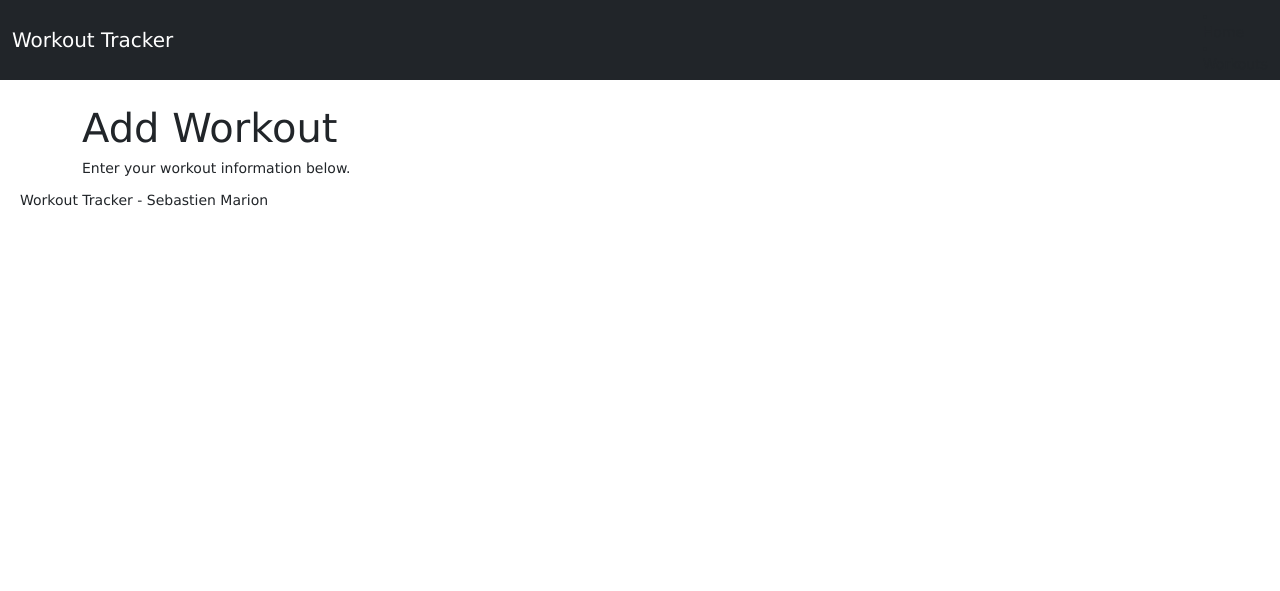
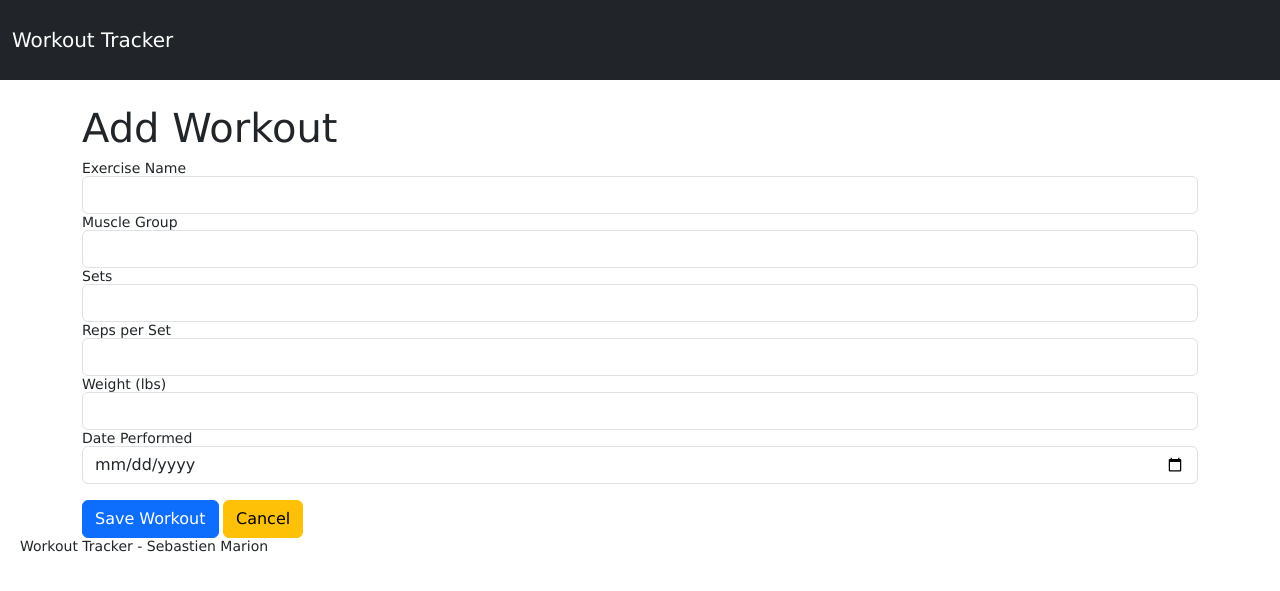
Before and after one commit to sebastienmarion1/INFR3120-Workout-Tracker-A3, a Node server app: page /workouts/add in a window 1280 px wide. Shown: the top 591 px of the page. Run offline with Node 20, Linux system fonts and the light colour scheme; some libraries are stand-ins or nearby versions.

Commit message:
Added workout create form, editing, deleting, and delete confirmation

```diff
--- a/routes/workouts.js
+++ b/routes/workouts.js
@@ -26,4 +26,75 @@ router.get('/add', function(req, res, next) {
   res.render('addWorkout', { title: 'Add Workout' });
 });
 
+//ADAPTED AGAIN FROM NOV 16TH CRUD LECTURE POST route
+router.post('/add', async function(req, res, next) {
+  try {
+    //this is the building workout part, every section
+    let newWorkout = Workout({
+      exerciseName: req.body.exerciseName,
+      muscleGroup: req.body.muscleGroup,
+      sets: req.body.sets,
+      reps: req.body.reps,
+      weight: req.body.weight,
+      date: req.body.date
+    });
+
+    //this will save the workout and add it to the list
+    await Workout.create(newWorkout);
+    res.redirect('/workouts');
+  } catch (error) {
+    next(error);
+  }
+});
+
+//taken from the /edit/:id route in the lecture
+router.get('/edit/:id', async function(req, res, next) {
+  try {
+    let workout = await Workout.findById(req.params.id);
+
+    res.render('editWorkout', {
+      title: 'Edit Workout',
+      workout: workout
+    });
+  } catch (error) {
+    next(error);
+  }
+});
+
+//This will update whatever workout you pick
+router.post('/edit/:id', async function(req, res, next) {
+  try {
+    let updatedWorkout = {
+      exerciseName: req.body.exerciseName,
+      muscleGroup: req.body.muscleGroup,
+      sets: req.body.sets,
+      reps: req.body.reps,
+      weight: req.body.weight,
+      date: req.body.date
+    };
+
+    // This will match the workout by its id, learned in the mean stack lecture
+    await Workout.updateOne(
+      { _id: req.params.id },
+      updatedWorkout
+    );
+
+    res.redirect('/workouts');
+  } catch (error) {
+    next(error);
+  }
+});
+
+//adding a delete route, once again pulled from the CRUD class
+router.get('/delete/:id', async function(req, res, next) {
+  try {
+    // Deletes the workout matching the ID in the URL
+    await Workout.deleteOne({ _id: req.params.id });
+
+    res.redirect('/workouts');
+  } catch (error) {
+    next(error);
+  }
+});
+
 module.exports = router;
--- a/views/addWorkout.ejs
+++ b/views/addWorkout.ejs
@@ -1,6 +1,48 @@
 <%- include('partials/header') %>
 
+<%// ADAPTED FROM NOV 16TH CLASS CRUD, using the add form example %>
 <h1>Add Workout</h1>
-<p>Enter your workout information below.</p>
+<form class="form" method="post">
+  <div class="form-group">
+    <label for="exerciseName">Exercise Name</label>
+    <input type="text" class="form-control"
+           id="exerciseName" name="exerciseName" required>
+  </div>
+
+  <div class="form-group">
+    <label for="muscleGroup">Muscle Group</label>
+    <input type="text" class="form-control"
+           id="muscleGroup" name="muscleGroup" required>
+  </div>
+
+  <div class="form-group">
+    <label for="sets">Sets</label>
+    <input type="number" class="form-control"
+           id="sets" name="sets" min="1" step="1" required>
+  </div>
+
+  <div class="form-group">
+    <label for="reps">Reps per Set</label>
+    <input type="number" class="form-control"
+           id="reps" name="reps" min="1" step="1" required>
+  </div>
+
+  <div class="form-group">
+    <label for="weight">Weight (lbs)</label>
+    <input type="number" class="form-control"
+           id="weight" name="weight" min="0" step="0.5" required>
+  </div>
+
+  <div class="form-group">
+    <label for="date">Date Performed</label>
+    <input type="date" class="form-control"
+           id="date" name="date" required>
+  </div>
+
+  <br>
+
+  <button class="btn btn-primary" type="submit">Save Workout</button>
+  <a href="/workouts" class="btn btn-warning">Cancel</a>
+</form>
 
 <%- include('partials/footer') %>
```
Also changed, not shown: views/editWorkout.ejs (added, +58 -0 lines), views/workouts.ejs (+13 -1 lines).
